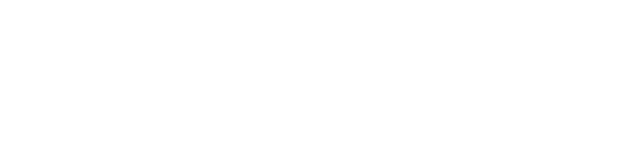
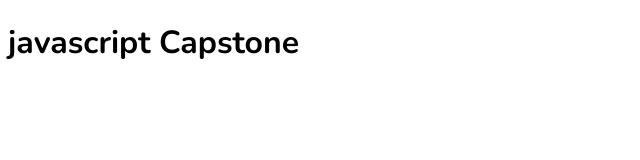
Before and after one commit to Samuelwanza/javascriptcapstone, a website built with webpack: page src/index.html in a window 1280 px wide. Shown: the whole page, without its empty margins (0-640 px from the left). Built offline with nearby package versions, Linux system fonts and the light colour scheme.

Commit message:
solved lighthouse error

```diff
--- a/src/index.html
+++ b/src/index.html
@@ -5,5 +5,7 @@
     <meta name="viewport" content="width=device-width, initial-scale=1.0" />
     <title>Javascript Capstone</title>
   </head>
-  <body></body>
+  <body>
+    <header><h1>javascript Capstone</h1></header>
+  </body>
 </html>
```
